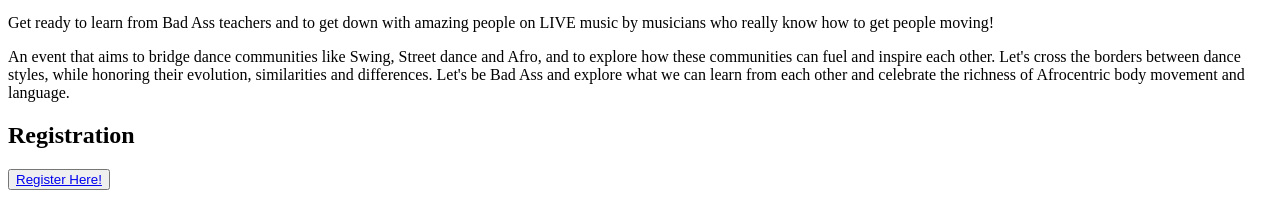
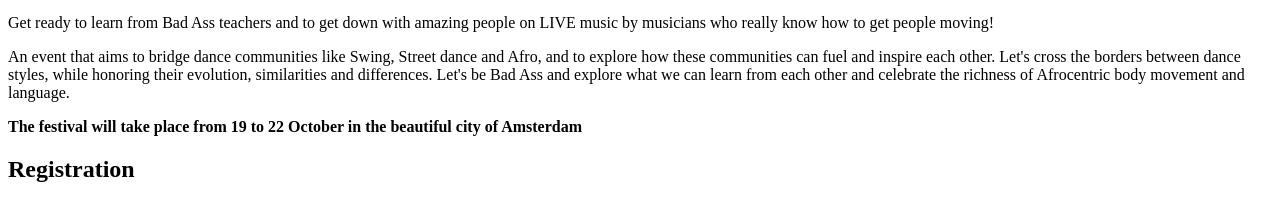
Before and after one commit to dsmits/bazz2023-svelte, a SvelteKit app: page / in a window 1280 px wide. Shown: the part 1285-1486 px from the top of the page. Built offline with nearby package versions, Linux system fonts and the light colour scheme.

Commit message:
Added date and location

```diff
--- a/src/routes/Description.svelte
+++ b/src/routes/Description.svelte
@@ -14,4 +14,7 @@
     explore what we can learn from each other and celebrate the richness of Afrocentric body
     movement and language.
 </p>
+    <p>
+        <strong>The festival will take place from 19 to 22 October in the beautiful city of Amsterdam</strong>
+    </p>
 </article>
```
